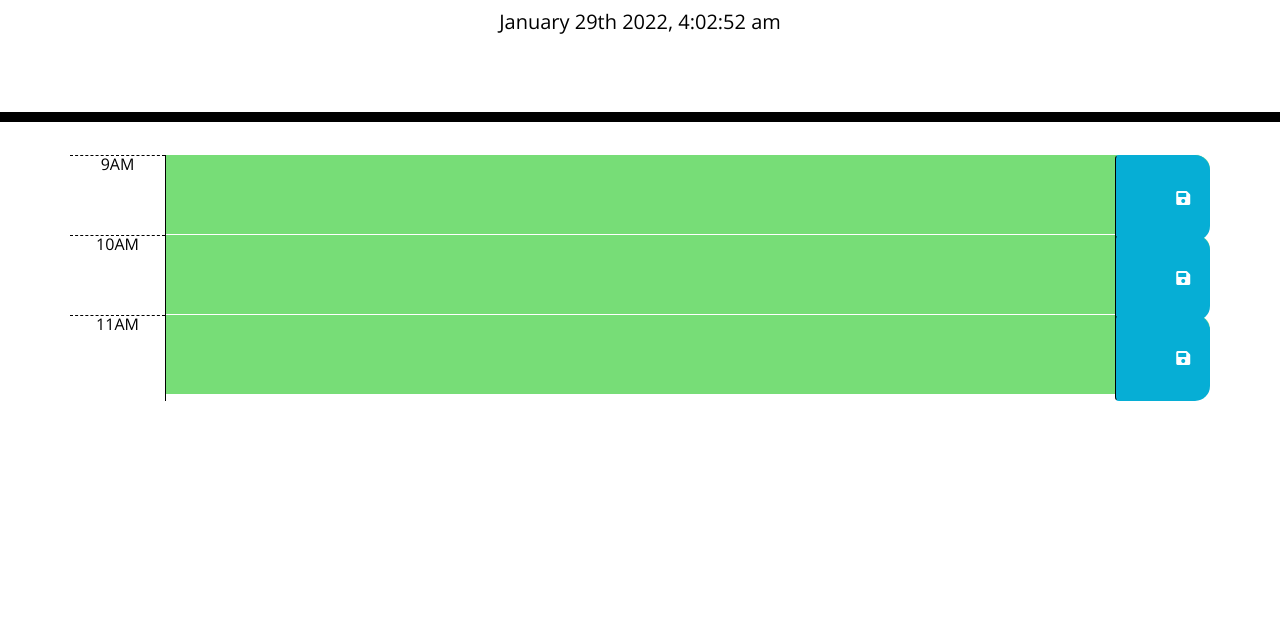
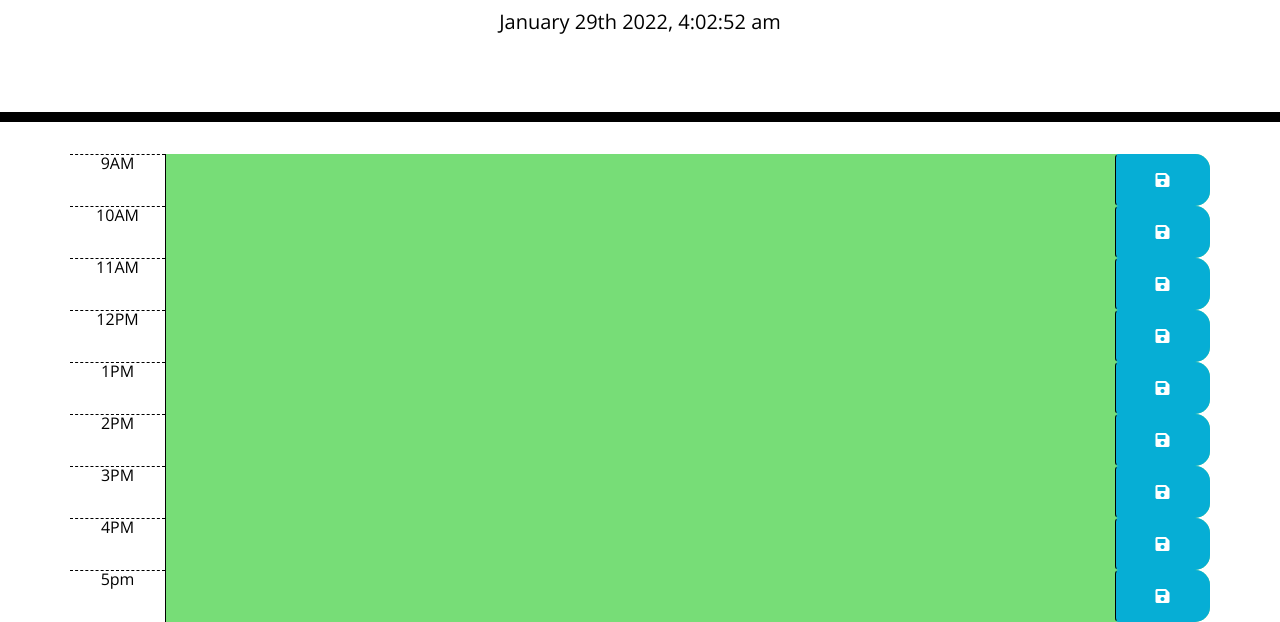
Before and after one commit to obrailovska/schedule-project, a plain HTML site: page index.html in a window 1280 px wide. Shown: the part 182-804 px from the top of the page. Drawn offline with nearby package versions, Linux system fonts and the light colour scheme.

Commit message:
added more time slots

```diff
--- a/Develop/script.js
+++ b/Develop/script.js
@@ -10,16 +10,16 @@ $(document).ready(function () {
     localStorage.setItem(time, note);
   });
 
-  function colotTimeSlot() {
-    var cHour = moment().hours();
-    console.log(cHour);
+  function colorTimeSlot() {
+    var currentHour = moment().hours();
+    console.log(currentHour);
 
     $(".time-block").each(function () {
-      var bHour = parseInt($(this).attr("id").split("-")[1]);
+      var blockHour = parseInt($(this).attr("id").split("-")[1]);
 
-      if (bHour < cHour) {
+      if (blockHour < currentHour) {
         $(this).addClass("past");
-      } else if (bHour === cHour) {
+      } else if (blockHour === currentHour) {
         $(this).removeClass("past");
         $(this).addClass("present");
       } else {
@@ -28,7 +28,15 @@ $(document).ready(function () {
       }
     });
   }
-  colotTimeSlot();
+  colorTimeSlot();
 
   $("#hour-9 .description").val(localStorage.getItem("hour-9"));
+  $("#hour-10 .description").val(localStorage.getItem("hour-10"));
+  $("#hour-11 .description").val(localStorage.getItem("hour-11"));
+  $("#hour-12 .description").val(localStorage.getItem("hour-12"));
+  $("#hour-13 .description").val(localStorage.getItem("hour-13"));
+  $("#hour-14 .description").val(localStorage.getItem("hour-14"));
+  $("#hour-15 .description").val(localStorage.getItem("hour-15"));
+  $("#hour-16 .description").val(localStorage.getItem("hour-16"));
+  $("#hour-17 .description").val(localStorage.getItem("hour-17"));
 });
--- a/Develop/style.css
+++ b/Develop/style.css
@@ -30,7 +30,7 @@ textarea {
   border-radius: 15px;
 }
 
-.row {
+.rosw {
   white-space: pre-wrap;
   height: 80px;
   border-top: 1px solid white;
--- a/index.html
+++ b/index.html
@@ -3,6 +3,7 @@
   <head>
     <meta charset="UTF-8" />
     <meta name="viewport" content="width=device-width, initial-scale=1.0" />
+
     <meta http-equiv="X-UA-Compatible" content="ie=edge" />
     <link
       rel="stylesheet"
@@ -54,53 +55,53 @@
         </button>
       </div>
 
-      <!-- <div id="hour-9" class="row time-block">
-        <div class="col-md-1 hour">9AM</div>
+      <div id="hour-12" class="row time-block">
+        <div class="col-md-1 hour">12PM</div>
         <textarea class="col-md-10 description"> </textarea>
         <button class="btn saveBtn col-md-1">
           <i class="fas fa-save"></i>
         </button>
       </div>
 
-      <div id="hour-9" class="row time-block">
-        <div class="col-md-1 hour">9AM</div>
+      <div id="hour-13" class="row time-block">
+        <div class="col-md-1 hour">1PM</div>
         <textarea class="col-md-10 description"> </textarea>
         <button class="btn saveBtn col-md-1">
           <i class="fas fa-save"></i>
         </button>
       </div>
 
-      <div id="hour-9" class="row time-block">
-        <div class="col-md-1 hour">9AM</div>
+      <div id="hour-14" class="row time-block">
+        <div class="col-md-1 hour">2PM</div>
         <textarea class="col-md-10 description"> </textarea>
         <button class="btn saveBtn col-md-1">
           <i class="fas fa-save"></i>
         </button>
       </div>
 
-      <div id="hour-9" class="row time-block">
-        <div class="col-md-1 hour">9AM</div>
+      <div id="hour-15" class="row time-block">
+        <div class="col-md-1 hour">3PM</div>
         <textarea class="col-md-10 description"> </textarea>
         <button class="btn saveBtn col-md-1">
           <i class="fas fa-save"></i>
         </button>
       </div>
 
-      <div id="hour-9" class="row time-block">
-        <div class="col-md-1 hour">9AM</div>
+      <div id="hour-16" class="row time-block">
+        <div class="col-md-1 hour">4PM</div>
         <textarea class="col-md-10 description"> </textarea>
         <button class="btn saveBtn col-md-1">
           <i class="fas fa-save"></i>
         </button>
       </div>
 
-      <div id="hour-9" class="row time-block">
-        <div class="col-md-1 hour">9AM</div>
+      <div id="hour-17" class="row time-block">
+        <div class="col-md-1 hour">5pm</div>
         <textarea class="col-md-10 description"> </textarea>
         <button class="btn saveBtn col-md-1">
           <i class="fas fa-save"></i>
         </button>
-      </div> -->
+      </div>
     </div>
 
     <script src="https://code.jquery.com/jquery-3.4.1.min.js"></script>
```
Also changed, not shown: 1 other file.
